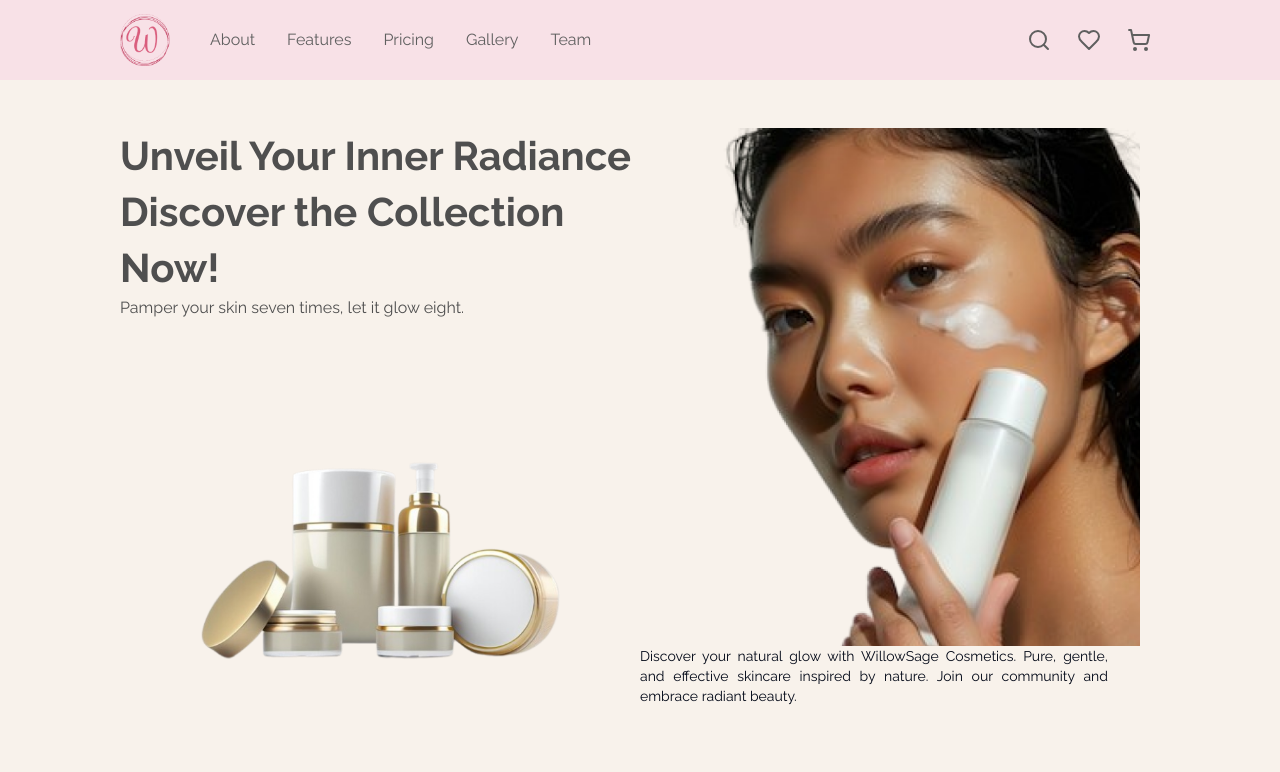
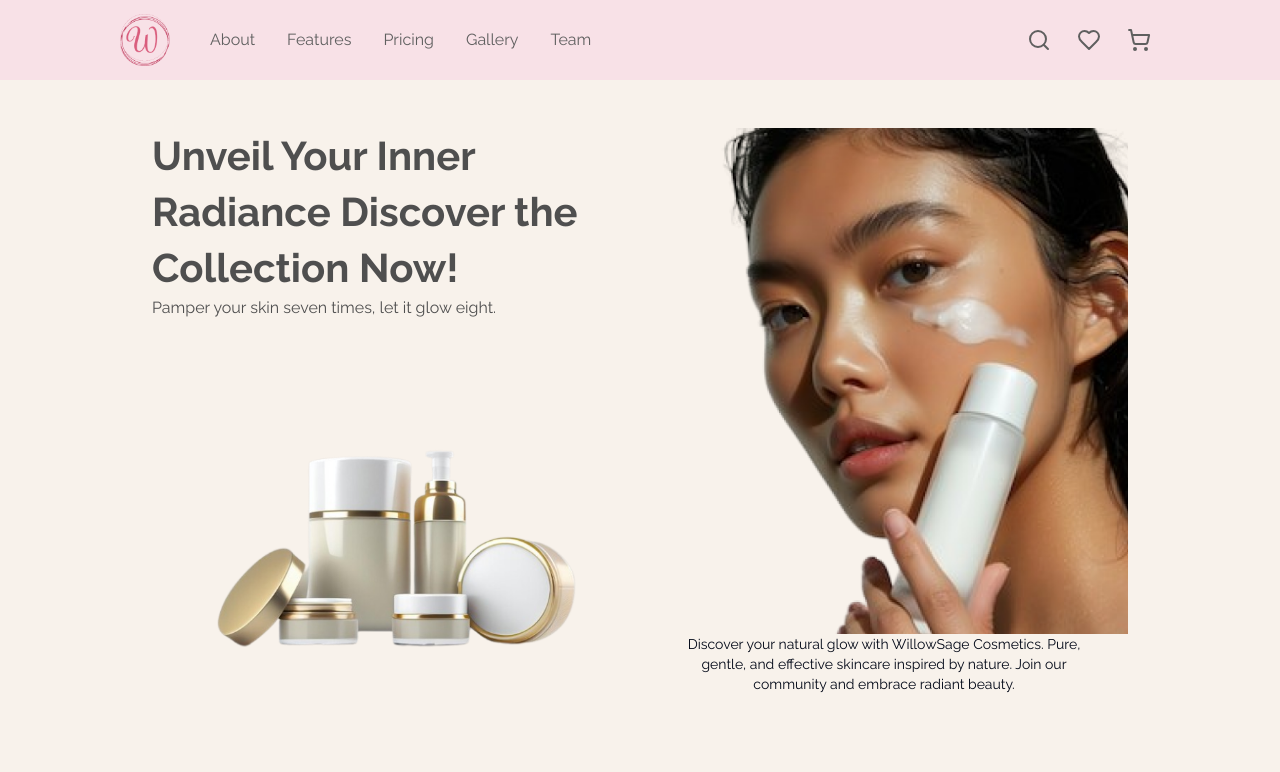
Before and after one commit to frank1003A/timbu-cloud-shop, a Next.js app: page / in a window 1280 px wide. Shown: the top 772 px of the page. Built offline with nearby package versions, Linux system fonts and the light colour scheme.

Commit message:
update 6 files

```diff
--- a/src/app/globals.css
+++ b/src/app/globals.css
@@ -79,3 +79,7 @@
   @apply bg-gradient-to-b;
   background-image: linear-gradient(to bottom, #f8f2eb 50%, #fcf0f3 50%);
 }
+
+.container {
+  max-width: 1349px;
+}
--- a/src/app/layout.tsx
+++ b/src/app/layout.tsx
@@ -26,7 +26,7 @@ export default function RootLayout({ children }: RootLayoutProps) {
         )}
       >
         <Header />
-        {children}
+        <div className="container">{children}</div>
         <Footer />
         <Toaster />
       </body>
--- a/src/components/Footer.tsx
+++ b/src/components/Footer.tsx
@@ -20,7 +20,7 @@ const CustomLi = ({ children }: { children: React.ReactNode }) => {
 const Footer = () => {
   return (
     <footer className="w-full bg-wfooter ">
-      <div className="grid  grid-cols-1 lg:grid-cols-4 gap-x-10 py-20 px-6 lg:px-[120px] justify-items-center items-center ">
+      <div className="grid container grid-cols-1 lg:grid-cols-4 gap-x-10 py-20 px-6 lg:px-[120px] justify-items-center items-center ">
         <div className="flex flex-col gap-5  items-left lg:items-start justify-center lg:justify-start col-span-1">
           <Logo hasText textClass="ml-0 text-[40px]" />
           <span className="text-[#9D9D9D] text-left lg:text-start">
--- a/src/components/Header.tsx
+++ b/src/components/Header.tsx
@@ -41,7 +41,7 @@ const Header = () => {
   const addProduct = useActiveProduct((state) => state.addActiveProduct);
   return (
     <div className="relativew-full h-[80px] sticky inset-x-0 top-0 z-50 bg-wsecondary border-b border-b-zinc-300 md:border-none">
-      <main className="absolute left-0 right-0 flex items-center justify-start h-full py-4 px-4 lg:px-[120px]">
+      <main className="absolute container left-0 right-0 flex items-center justify-start h-full py-4 px-4 lg:px-[120px]">
         <Logo />
 
         <ul className="gap-8 ml-10 hidden lg:flex">
--- a/src/components/QuantityButton.tsx
+++ b/src/components/QuantityButton.tsx
@@ -14,7 +14,7 @@ const QuantityButton = () => {
   };
 
   return (
-    <div className="flex bg-[#F8E1E780] p-2 px-3 max-w-[125px] min-w-[125px] gap-4 rounded-md items-center justify-evenly">
+    <div className="flex bg-[#F8E1E780] p-2 px-3 min-w-[100px] gap-4 rounded-md items-center justify-evenly">
       <button
         onClick={handleDecrement}
         className="rounded-md bg-[#E99FB2] hover:bg-wprimary text-white hover:bg-transparent"
--- a/src/components/page/home/index.tsx
+++ b/src/components/page/home/index.tsx
@@ -75,14 +75,14 @@ const HomeComponent = () => {
             />
           </div>
 
-          <div className="hidden md:flex flex-col w-full lg:w-1/2 ">
+          <div className="hidden md:flex flex-col md:text-center items-center  w-full lg:w-1/2 ">
             <Image
               src={"/assets/hero_face.png"}
               alt="makeuponface"
               width={500}
               height={300}
             />
-            <p className="text-justify text-sm w-[90%]">
+            <p className="text-justify text-sm w-[90%] md:text-center">
               Discover your natural glow with WillowSage Cosmetics. Pure,
               gentle, and effective skincare inspired by nature. Join our
               community and embrace radiant beauty.
```
